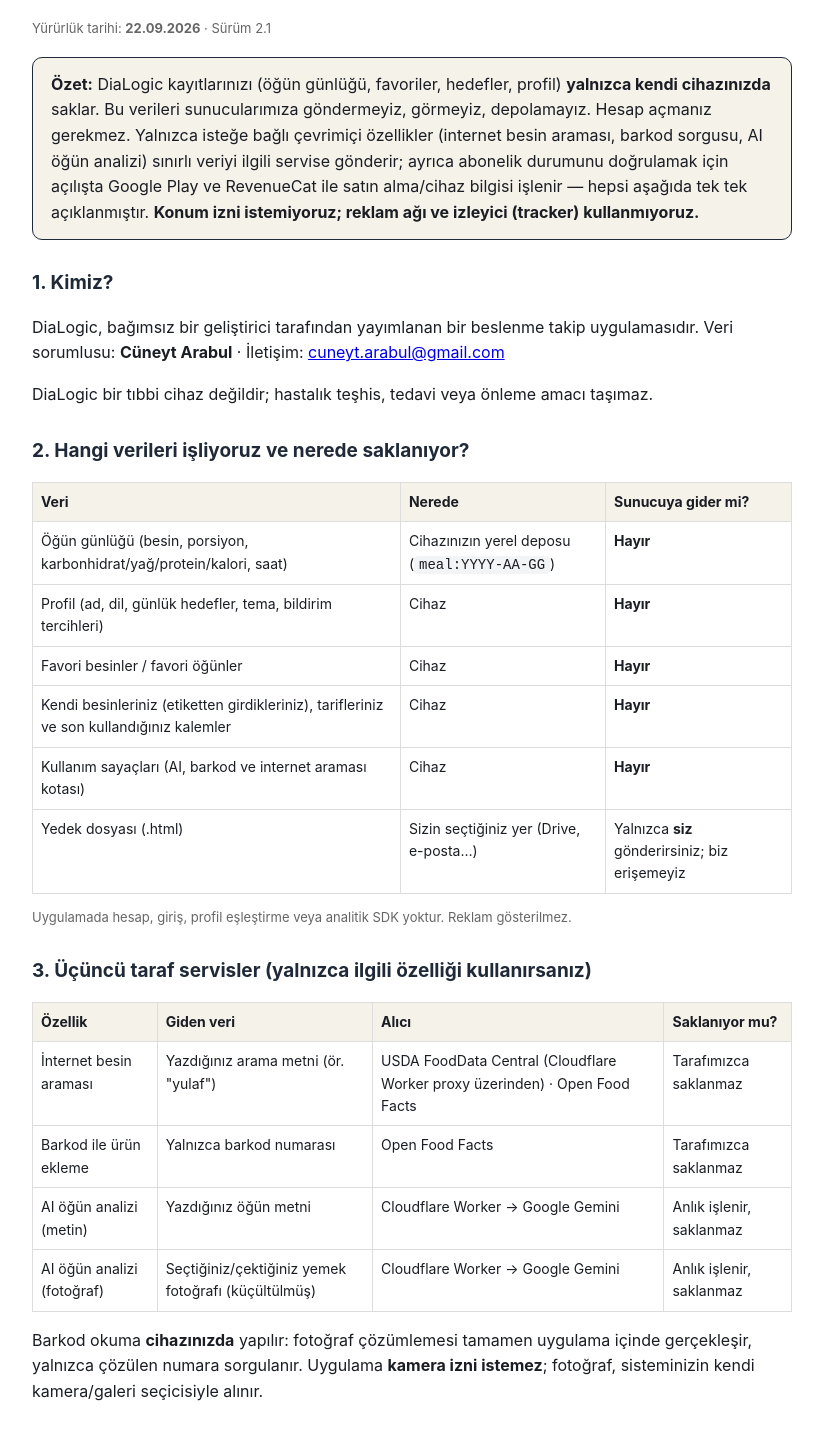
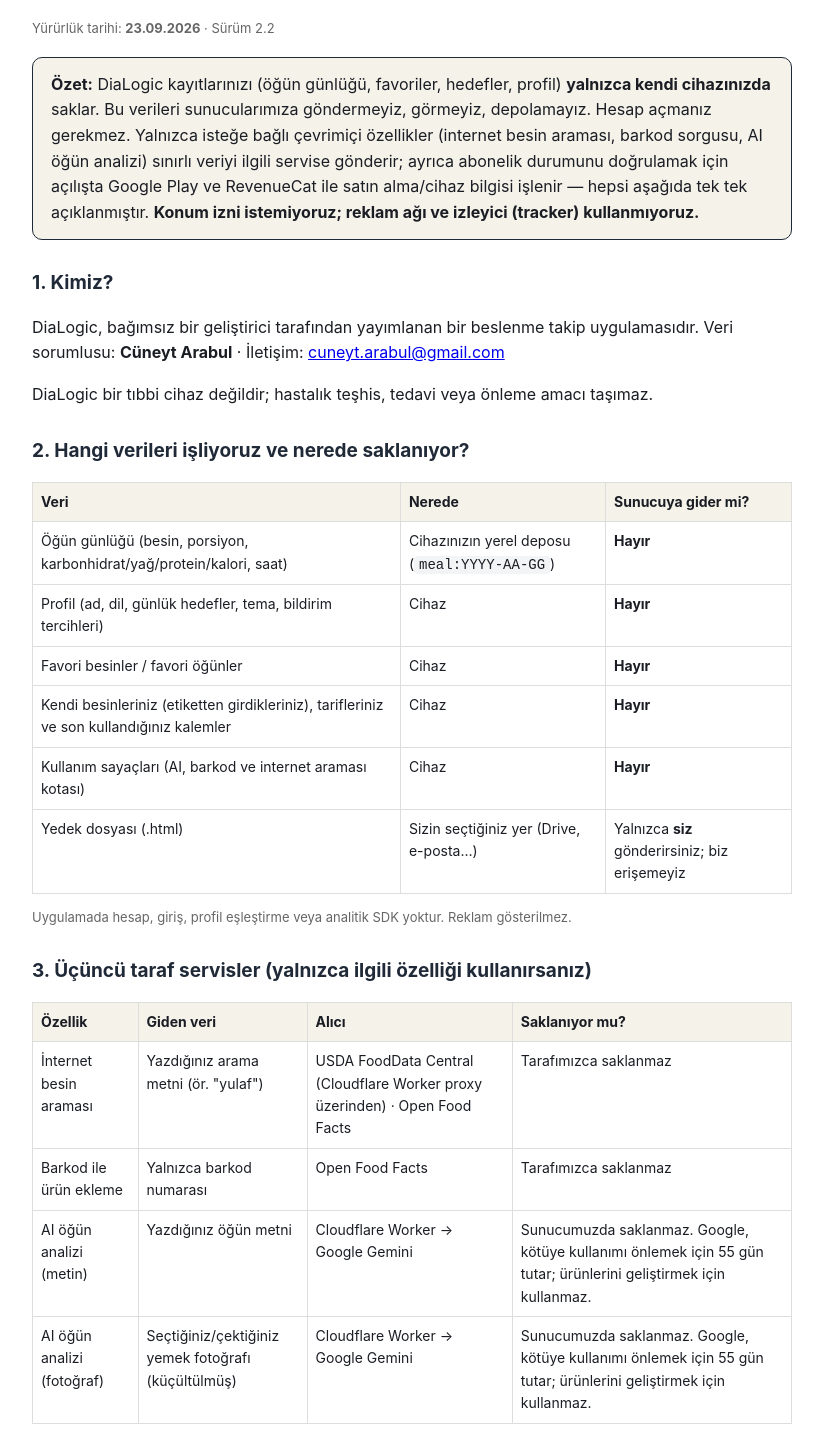
Before and after one commit to cuneytarabul/dialogic-legal, a plain HTML site: page privacy.html in a window 1280 px wide. Shown: the part 146-1575 px from the top of the page, without its empty margins (228-1051 px from the left). Drawn offline with Linux system fonts and the light colour scheme.

Commit message:
Gizlilik v2.2: AI verisi — sunucumuzda saklanmaz; Google kotuye kullanimi onlemek icin 55 gun tutar, urun gelistirmede kullanmaz

```diff
--- a/privacy.html
+++ b/privacy.html
@@ -26,7 +26,7 @@
 <div class="backbar"><button type="button" class="backbtn" id="backBtn">← Geri</button></div>
 
 <h1>Gizlilik Politikası — DiaLogic</h1>
-<p class="muted">Yürürlük tarihi: <strong>22.09.2026</strong> · Sürüm 2.1</p>
+<p class="muted">Yürürlük tarihi: <strong>23.09.2026</strong> · Sürüm 2.2</p>
 
 <div class="tldr">
 <strong>Özet:</strong> DiaLogic kayıtlarınızı (öğün günlüğü, favoriler, hedefler, profil) <strong>yalnızca kendi cihazınızda</strong> saklar. Bu verileri sunucularımıza göndermeyiz, görmeyiz, depolamayız. Hesap açmanız gerekmez. Yalnızca isteğe bağlı çevrimiçi özellikler (internet besin araması, barkod sorgusu, AI öğün analizi) sınırlı veriyi ilgili servise gönderir; ayrıca abonelik durumunu doğrulamak için açılışta Google Play ve RevenueCat ile satın alma/cihaz bilgisi işlenir — hepsi aşağıda tek tek açıklanmıştır. <strong>Konum izni istemiyoruz; reklam ağı ve izleyici (tracker) kullanmıyoruz.</strong>
@@ -53,8 +53,8 @@
   <tr><th>Özellik</th><th>Giden veri</th><th>Alıcı</th><th>Saklanıyor mu?</th></tr>
   <tr><td>İnternet besin araması</td><td>Yazdığınız arama metni (ör. "yulaf")</td><td>USDA FoodData Central (Cloudflare Worker proxy üzerinden) · Open Food Facts</td><td>Tarafımızca saklanmaz</td></tr>
   <tr><td>Barkod ile ürün ekleme</td><td>Yalnızca barkod numarası</td><td>Open Food Facts</td><td>Tarafımızca saklanmaz</td></tr>
-  <tr><td>AI öğün analizi (metin)</td><td>Yazdığınız öğün metni</td><td>Cloudflare Worker → Google Gemini</td><td>Anlık işlenir, saklanmaz</td></tr>
-  <tr><td>AI öğün analizi (fotoğraf)</td><td>Seçtiğiniz/çektiğiniz yemek fotoğrafı (küçültülmüş)</td><td>Cloudflare Worker → Google Gemini</td><td>Anlık işlenir, saklanmaz</td></tr>
+  <tr><td>AI öğün analizi (metin)</td><td>Yazdığınız öğün metni</td><td>Cloudflare Worker → Google Gemini</td><td>Sunucumuzda saklanmaz. Google, kötüye kullanımı önlemek için 55 gün tutar; ürünlerini geliştirmek için kullanmaz.</td></tr>
+  <tr><td>AI öğün analizi (fotoğraf)</td><td>Seçtiğiniz/çektiğiniz yemek fotoğrafı (küçültülmüş)</td><td>Cloudflare Worker → Google Gemini</td><td>Sunucumuzda saklanmaz. Google, kötüye kullanımı önlemek için 55 gün tutar; ürünlerini geliştirmek için kullanmaz.</td></tr>
 </table>
 <p>Barkod okuma <strong>cihazınızda</strong> yapılır: fotoğraf çözümlemesi tamamen uygulama içinde gerçekleşir, yalnızca çözülen numara sorgulanır. Uygulama <strong>kamera izni istemez</strong>; fotoğraf, sisteminizin kendi kamera/galeri seçicisiyle alınır.</p>
 
@@ -95,7 +95,7 @@
 <section lang="en">
 
 <h1>Privacy Policy — DiaLogic (English)</h1>
-<p class="muted">Effective date: <strong>22 September 2026</strong> · Version 2.1</p>
+<p class="muted">Effective date: <strong>23 September 2026</strong> · Version 2.2</p>
 
 <div class="tldr">
 <strong>Summary:</strong> DiaLogic stores your records (meal diary, favorites, goals, profile) <strong>only on your own device</strong>. We never send, see or store them on our servers. No account is needed. Only optional online features (online food search, barcode lookup, AI meal analysis) send limited data to the related service, and subscription status is verified with Google Play and RevenueCat. <strong>We do not ask for location permission and we use no ad networks or trackers.</strong>
@@ -111,7 +111,7 @@
 <ul>
   <li><strong>Online food search</strong> — your search text goes to USDA FoodData Central (via our Cloudflare Worker proxy) and Open Food Facts.</li>
   <li><strong>Barcode lookup</strong> — only the barcode number goes to Open Food Facts. Decoding happens on your device; the app requests <strong>no camera permission</strong> and uses the system photo/camera picker.</li>
-  <li><strong>AI meal analysis</strong> — the meal text or the (resized) meal photo is sent through our Cloudflare Worker to Google Gemini, processed on the fly and not stored.</li>
+  <li><strong>AI meal analysis</strong> — the meal text or the (resized) meal photo is sent through our Cloudflare Worker to Google Gemini, not stored on our servers. Google keeps prompts and responses for 55 days solely to detect and prevent abuse and does not use them to improve its products.</li>
 </ul>
 
 <h2>3.1 Subscriptions &amp; purchases (Pro)</h2>
```
